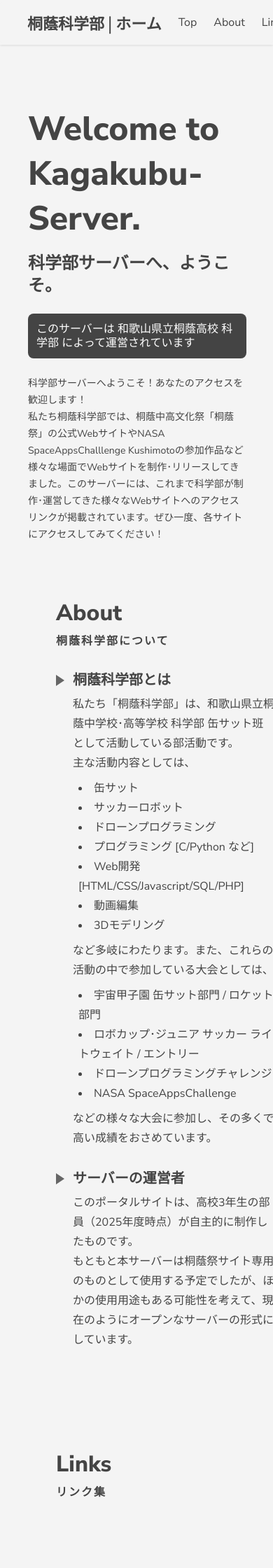
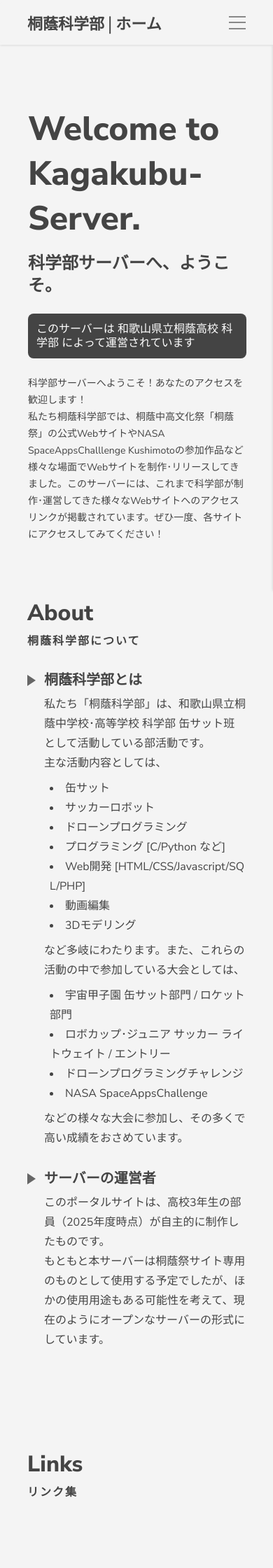
Before and after one commit to penguin92-prg/toin-kagaku-home, a PHP site: page / in a window 390 px wide. Shown: the top 2240 px of the page at 70% size. Run offline with PHP 8.4, Linux system fonts and the light colour scheme; data that the repository does not hold is empty; some libraries are stand-ins or nearby versions.

Commit message:
Update いろいろ更新

```diff
--- a/asset/css/style.css
+++ b/asset/css/style.css
@@ -72,7 +72,7 @@ header>a:nth-of-type(1){
 }
 
 header>a:nth-of-type(n+2){
-  display: block;
+  display: var(--menuDisplay1);
 
   width: fit-content;
   height: 100%;
@@ -93,6 +93,138 @@ header>a:nth-of-type(n+2){
   white-space: nowrap;
   font-variant-numeric: tabular-nums;
 }
+
+/* ================================================== */
+
+button#menuOpen{
+  position: relative;
+
+  display: var(--menuDisplay2);
+
+  height: 100%;
+  aspect-ratio: 3 / 5;
+
+  margin: 0;
+  padding: 0;
+
+  outline: none;
+  border: none;
+  border-radius: 0;
+
+  background-color: transparent;
+}
+
+button#menuOpen>span{
+  position: absolute;
+
+  display: block;
+
+  width: 100%;
+  height: 2px;
+
+  margin: 0;
+  padding: 0;
+
+  outline: none;
+  border: none;
+  border-radius: 0;
+
+  background-color: var(--text3);
+
+  transition: all .25s;
+}
+button#menuOpen>span:nth-of-type(1){
+  top: calc((100% - 2px * 3) / 4 * 1 + 2px);
+  right: 0;
+}
+button#menuOpen>span:nth-of-type(2){
+  top: calc((100% - 2px * 3) / 4 * 2 + 2px);
+  right: 0;
+}
+button#menuOpen>span:nth-of-type(3){
+  top: calc((100% - 2px * 3) / 4 * 3 + 2px);
+  right: 0;
+}
+button#menuOpen.active>span:nth-of-type(1), button#menuOpen.active>span:nth-of-type(3){
+  top: calc((100% - 2px * 3) / 4 * 2 + 2px);
+  right: 0;
+}
+
+menu{
+  position: fixed;
+  top: 8rem;
+  right: 0;
+  z-index: 998;
+
+  display: var(--menuDisplay2);
+
+  width: 50%;
+  height: calc(100% - 8rem);
+
+  margin: 0;
+  padding: 0;
+
+  background-color: color-mix(in srgb, var(--base3), transparent 50%);
+
+  box-shadow: var(--shadow2);
+  backdrop-filter: blur(0.25rem);
+
+  transform: translateX(100%);
+
+  transition: all .25s;
+}
+menu.active{
+  transform: translateX(0);
+}
+
+menu>ul{
+  display: flex;
+  flex-direction: column;
+  justify-content: center;
+  align-items: start;
+  gap: 2rem;
+
+  width: calc(100% - 3rem * 2);
+  height: 100%;
+
+  margin: 0;
+  padding: 0 3rem;
+}
+
+menu>ul>li{
+  display: block;
+
+  width: 100%;
+  height: auto;
+
+  margin: 0;
+  padding: 0;
+}
+
+menu>ul>li>a{
+  display: block;
+
+  width: 100%;
+  height: auto;
+
+  margin: 0;
+  padding: 0;
+
+  color: var(--text1);
+  font-size: 2rem;
+  font-weight: 400;
+  font-family: "Nunito Sans", sans-serif;
+
+  text-decoration: underline;
+  text-align: left;
+  line-height: 3rem;
+  letter-spacing: 0;
+
+  text-decoration-thickness: 1px;
+  text-underline-offset: 2px;
+}
+
+/* ================================================== */
 
 span#topspan{
   display: block;
@@ -222,7 +354,7 @@ section{
   height: fit-content;
 
   margin: -10rem auto 8rem auto;
-  padding: 10rem;
+  padding: 10rem 0;
 
   border: none;
   border-radius: 0;
@@ -355,6 +487,8 @@ section#about>ul{
   line-height: 3.5rem;
   letter-spacing: 0;
 
+  word-break: break-all;
+
   list-style: inside;
 }
 
@@ -418,8 +552,8 @@ section#link>a:hover{
 section#link>a>h3{
   display: block;
 
-  width: fit-content;
-  height: fit-content;
+  width: calc(100% - 5rem);
+  height: 4rem;
 
   margin: 0;
   padding: 0;
@@ -433,13 +567,18 @@ section#link>a>h3{
   text-align: left;
   line-height: 4rem;
   letter-spacing: 0;
+
+  white-space: nowrap;
+  text-overflow: ellipsis;
+
+  overflow: hidden;
 }
 
 section#link>a>h4{
   display: block;
 
-  width: fit-content;
-  height: fit-content;
+  width: calc(100% - 5rem);
+  height: 2rem;
 
   margin: 0;
   padding: 0;
@@ -453,6 +592,11 @@ section#link>a>h4{
   text-align: left;
   line-height: 2rem;
   letter-spacing: 0;
+
+  white-space: nowrap;
+  text-overflow: ellipsis;
+
+  overflow: hidden;
 }
 
 section#link>a>p{
@@ -575,6 +719,11 @@ section#repository>a>h3{
   text-align: left;
   line-height: 3rem;
   letter-spacing: 0;
+
+  white-space: nowrap;
+  text-overflow: ellipsis;
+
+  overflow: hidden;
 }
 
 section#repository>a>p{
--- a/asset/css/variable.css
+++ b/asset/css/variable.css
@@ -28,10 +28,16 @@
   --shadow1: 0 0 0.5rem rgba(0 0 0 / 24%);
   --shadow2: 0 0 0.5rem rgba(0 0 0 / 16%);
   --shadow3: 0 0 0.5rem rgba(0 0 0 / 8%);
+
+  --menuDisplay1: block;
+  --menuDisplay2: none;
 }
 
 @media (max-width: 500px) {
   :root{
     --mainWidth: 80%;
+
+    --menuDisplay1: none;
+    --menuDisplay2: block;
   }
 }
--- a/asset/js/script.js
+++ b/asset/js/script.js
@@ -1,4 +1,9 @@
 window.addEventListener("load", function(){
+  document.getElementById("menuOpen").addEventListener("click", function(){
+    this.classList.toggle("active");
+    document.querySelector("menu").classList.toggle("active");
+  });
+
   const clockItv = setInterval(updateClock, 1000);
 
   fetch("/asset/php/getLinks.php")
--- a/index.php
+++ b/index.php
@@ -90,7 +90,22 @@ function ver($path) {
       <a href="#about">About</a>
       <a href="#link">Links</a>
       <a href="#repository">Repositories</a>
+
+      <button id="menuOpen">
+        <span></span>
+        <span></span>
+        <span></span>
+      </button>
     </header>
+
+    <menu>
+      <ul>
+        <li><a href="#">Top</a></li>
+        <li><a href="#about">About</a></li>
+        <li><a href="#link">Links</a></li>
+        <li><a href="#repository">Repositories</a></li>
+      </ul>
+    </menu>
 
     <span id="topspan"></span>
 
@@ -172,7 +187,7 @@ function ver($path) {
     <!-- ================================================== -->
 
     <footer>
-      <p>&copy; 2025 桐蔭科学部&emsp;All rights reserved. </p>
+      <p>&copy; 2025 桐蔭科学部</p>
     </footer>
 
     <!-- ================================================== -->
```
